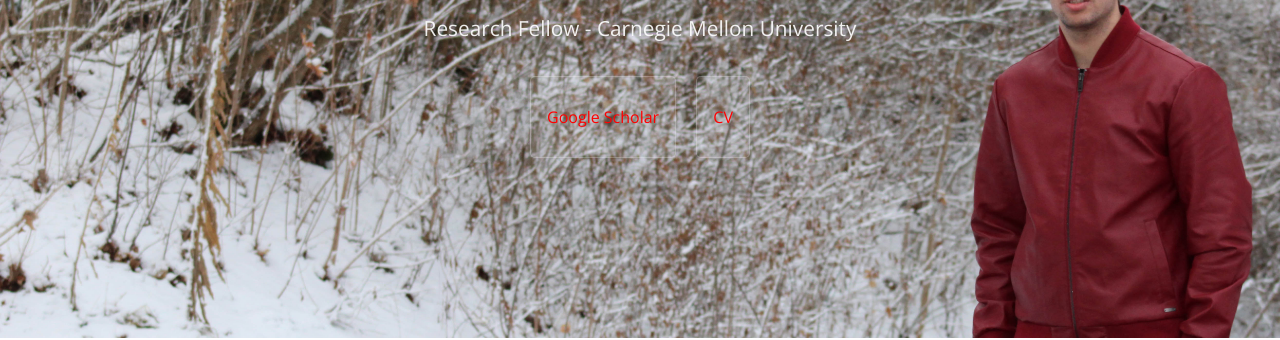
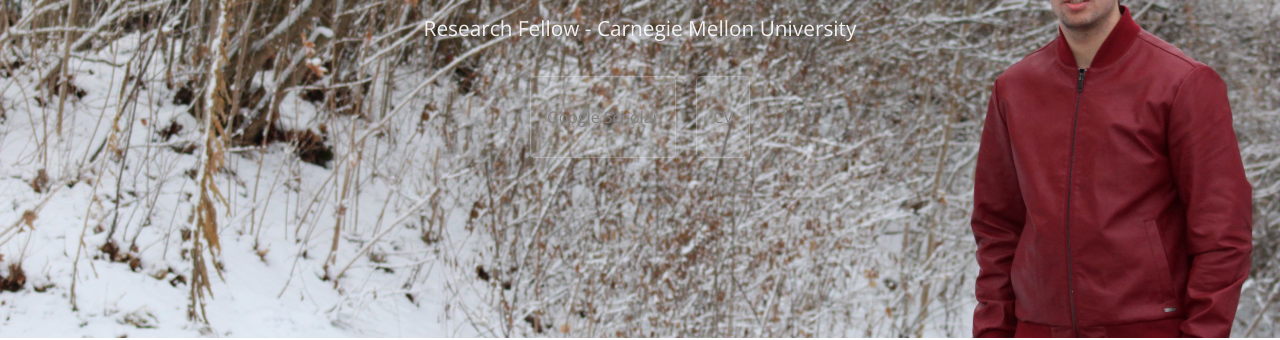
Before and after one commit to arashgholami/arashgholami.github.io, a Jekyll site: the page built from index.md, in a window 1280 px wide. Shown: the part 162-502 px from the top of the page. Built offline with Jekyll 4.4.1, drawn with Linux system fonts in a browser that asks for light colours.

Commit message:
Update default.html

```diff
--- a/_layouts/default.html
+++ b/_layouts/default.html
@@ -30,8 +30,8 @@
         <a href="{{ site.github.repository_url }}" class="btn">Source Code</a>
       {% endif %}
       {% if site.show_downloads %}
-        <a href="https://scholar.google.com/citations?user=tpoOv5MAAAAJ&hl=en" class="btn"><p style="color:red;">Google Scholar</p> </a>
-        <a href="https://arashgholami.github.io/Resume.pdf" class="btn"> <p style="color:red;">CV</p>   </a>
+        <a href="https://scholar.google.com/citations?user=tpoOv5MAAAAJ&hl=en" class="btn"><p style="color:Gray;">Google Scholar</p> </a>
+        <a href="https://arashgholami.github.io/Resume.pdf" class="btn"> <p style="color:Gray;">CV</p>   </a>
         <!--- <a href="{{ site.github.tar_url }}" class="btn">Download .tar.gz</a> --->
       {% endif %}
     </header>
```
